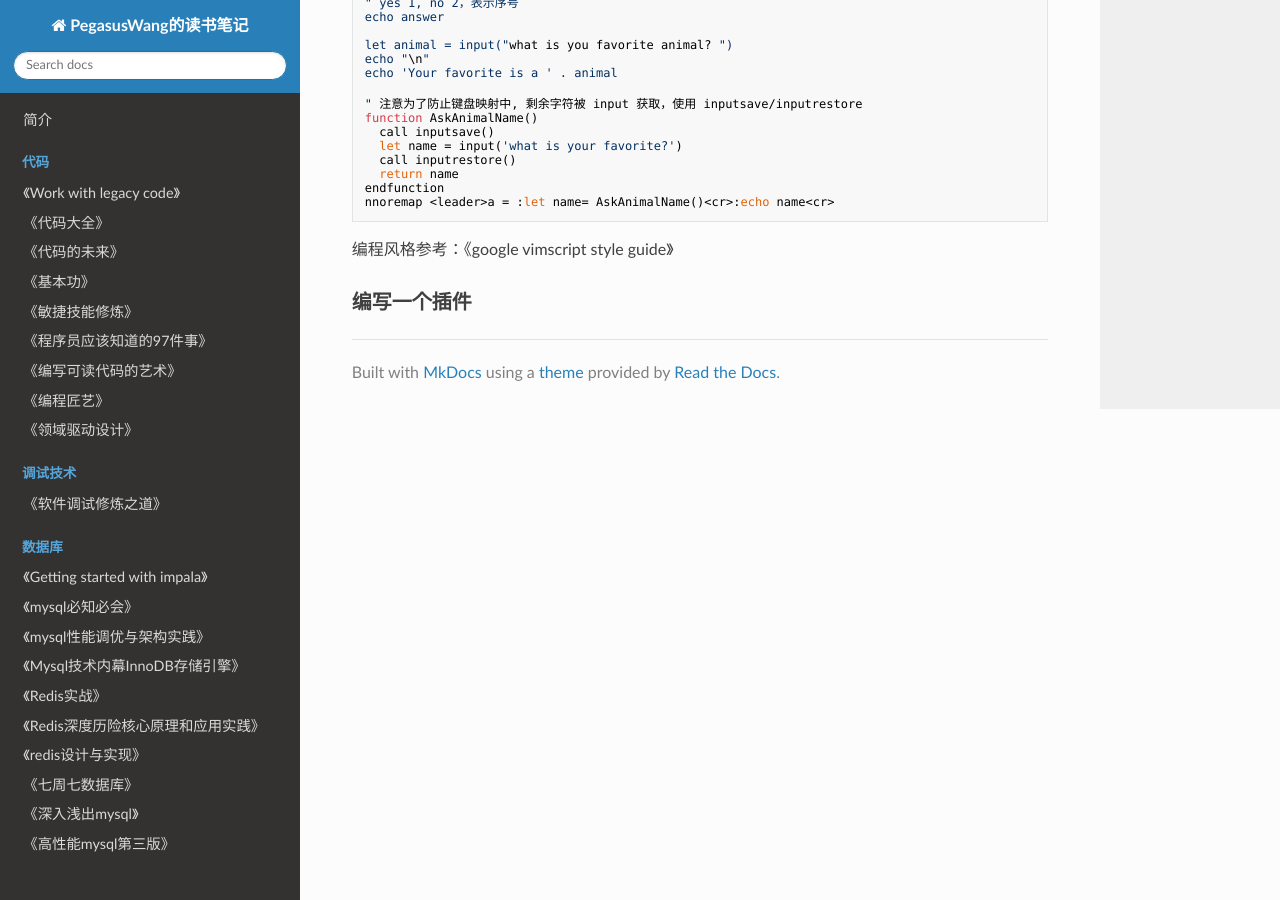
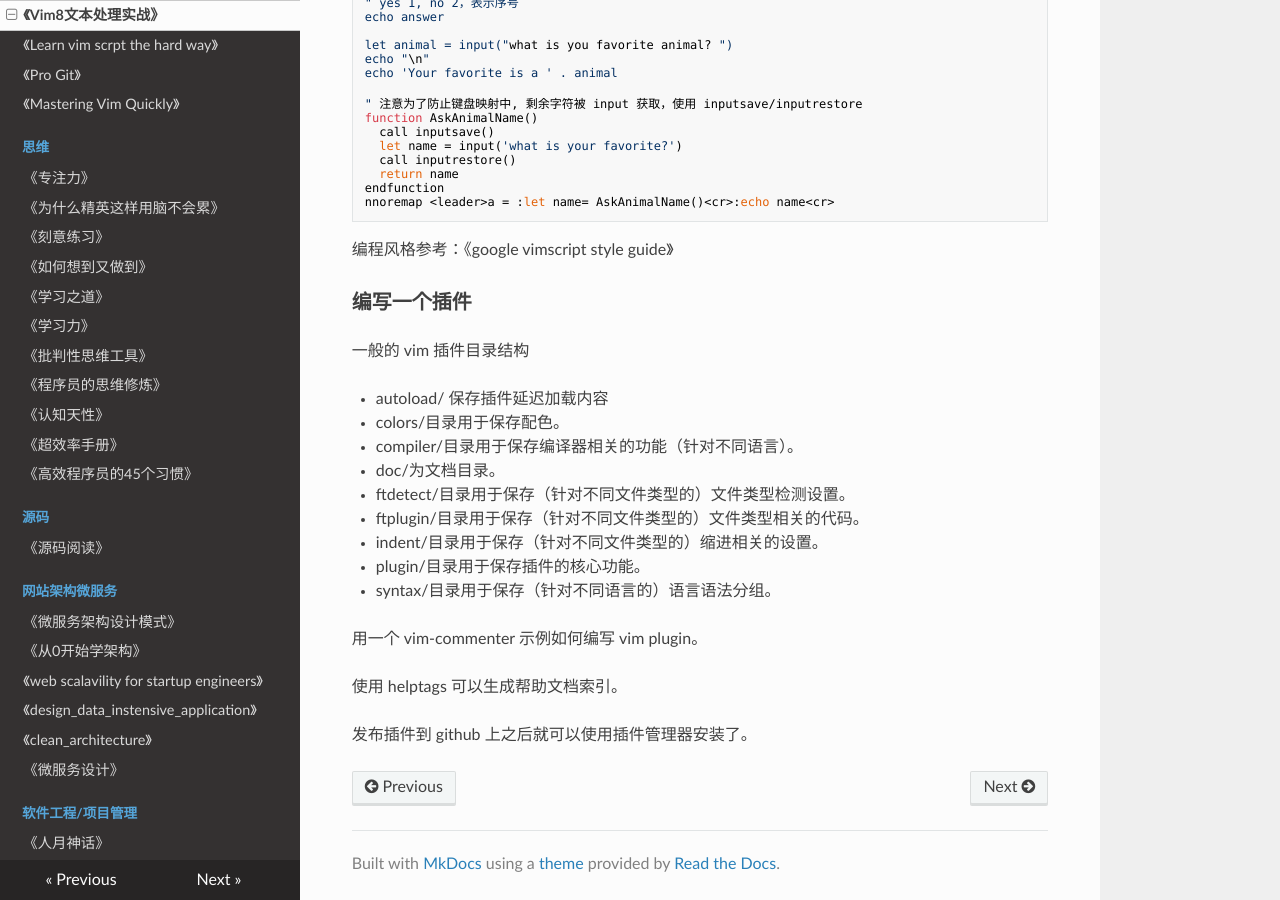
Before and after one commit to PegasusWang/booknotes, an MkDocs documentation site: the page built from docs/开发工具/vim8文本处理实战/vim8文本处理实战.md, in a window 1280 px wide and 900 px high, scrolled down 7188 px. Built offline with MkDocs 1.6.1, drawn with Linux system fonts in a browser that asks for light colours; nearby versions of some CDN libraries; old or Windows-style settings are respelled for this version of MkDocs; some of the changed text lies outside the part shown.

Commit message:
vim script write plugin

```diff
--- a/docs/开发工具/vim8文本处理实战.md
+++ b/docs/开发工具/vim8文本处理实战/vim8文本处理实战.md
@@ -425,3 +425,21 @@ nnoremap <leader>a = :let name= AskAnimalName()<cr>:echo name<cr>
 编程风格参考：《google vimscript style guide》
 
 ### 编写一个插件
+
+一般的 vim 插件目录结构
+
+- autoload/ 保存插件延迟加载内容
+- colors/目录用于保存配色。
+- compiler/目录用于保存编译器相关的功能（针对不同语言）。
+- doc/为文档目录。
+- ftdetect/目录用于保存（针对不同文件类型的）文件类型检测设置。
+- ftplugin/目录用于保存（针对不同文件类型的）文件类型相关的代码。
+- indent/目录用于保存（针对不同文件类型的）缩进相关的设置。
+- plugin/目录用于保存插件的核心功能。
+- syntax/目录用于保存（针对不同语言的）语言语法分组。
+
+用一个 vim-commenter 示例如何编写 vim plugin。
+
+使用 helptags 可以生成帮助文档索引。
+
+发布插件到 github 上之后就可以使用插件管理器安装了。
--- a/mkdocs.yml
+++ b/mkdocs.yml
@@ -87,6 +87,7 @@ pages:
       - 《Elasticsearch实战》: '搜索引擎/Elasticsearch实战/book.md'
     - 开发工具:
       - 《Practical Vim》: '开发工具/practical_vim/practical_vim.md'
+      - 《Vim8文本处理实战》: '开发工具/vim8文本处理实战/vim8文本处理实战.md'
       - 《Learn vim scrpt the hard way》: '开发工具/learn_vim_the_hard_way.md'
       - 《Pro Git》: '开发工具/pro_git.md'
       - 《Mastering Vim Quickly》: '开发工具/mastering_vim_quickly.md'
```
Also changed, not shown: 3 other files.
